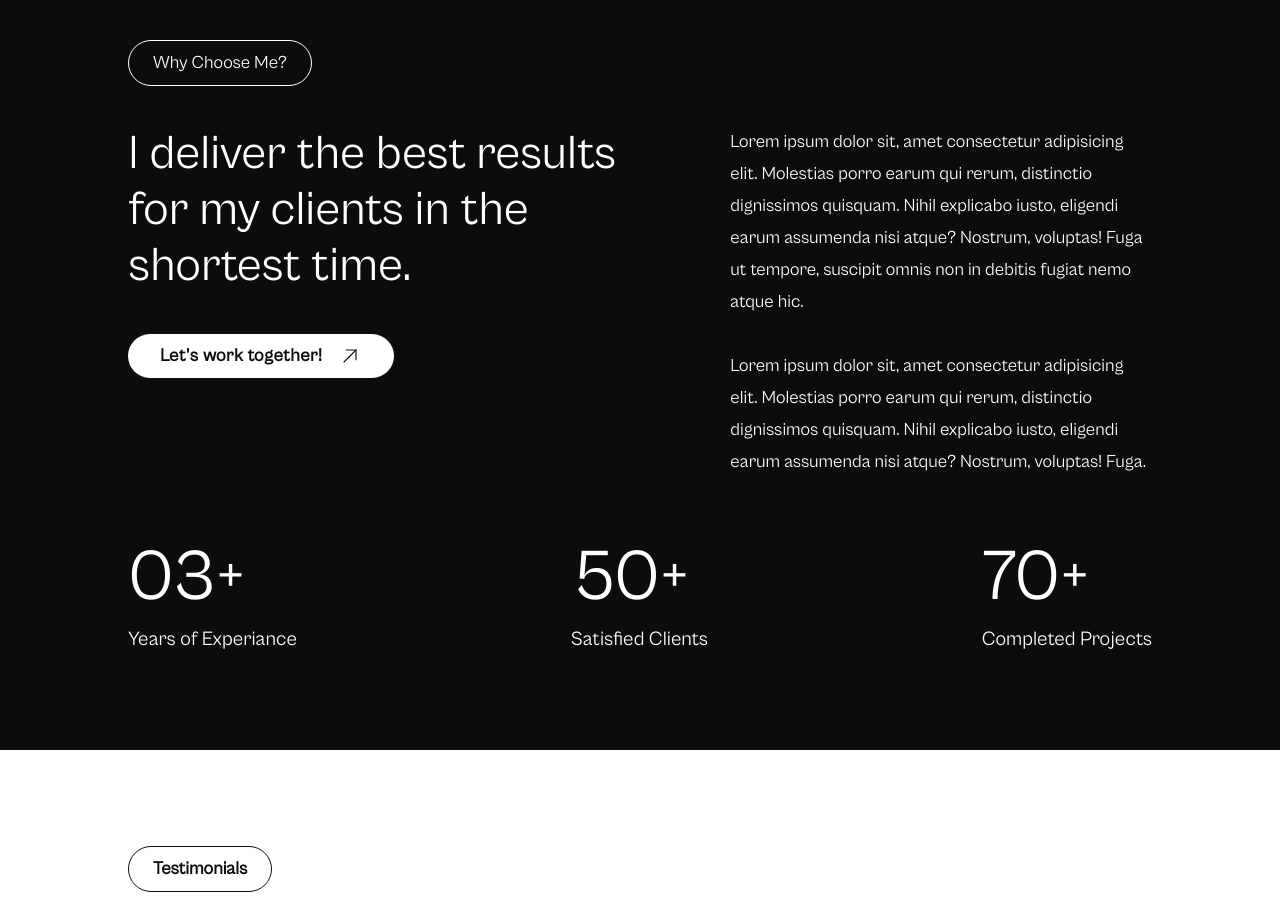
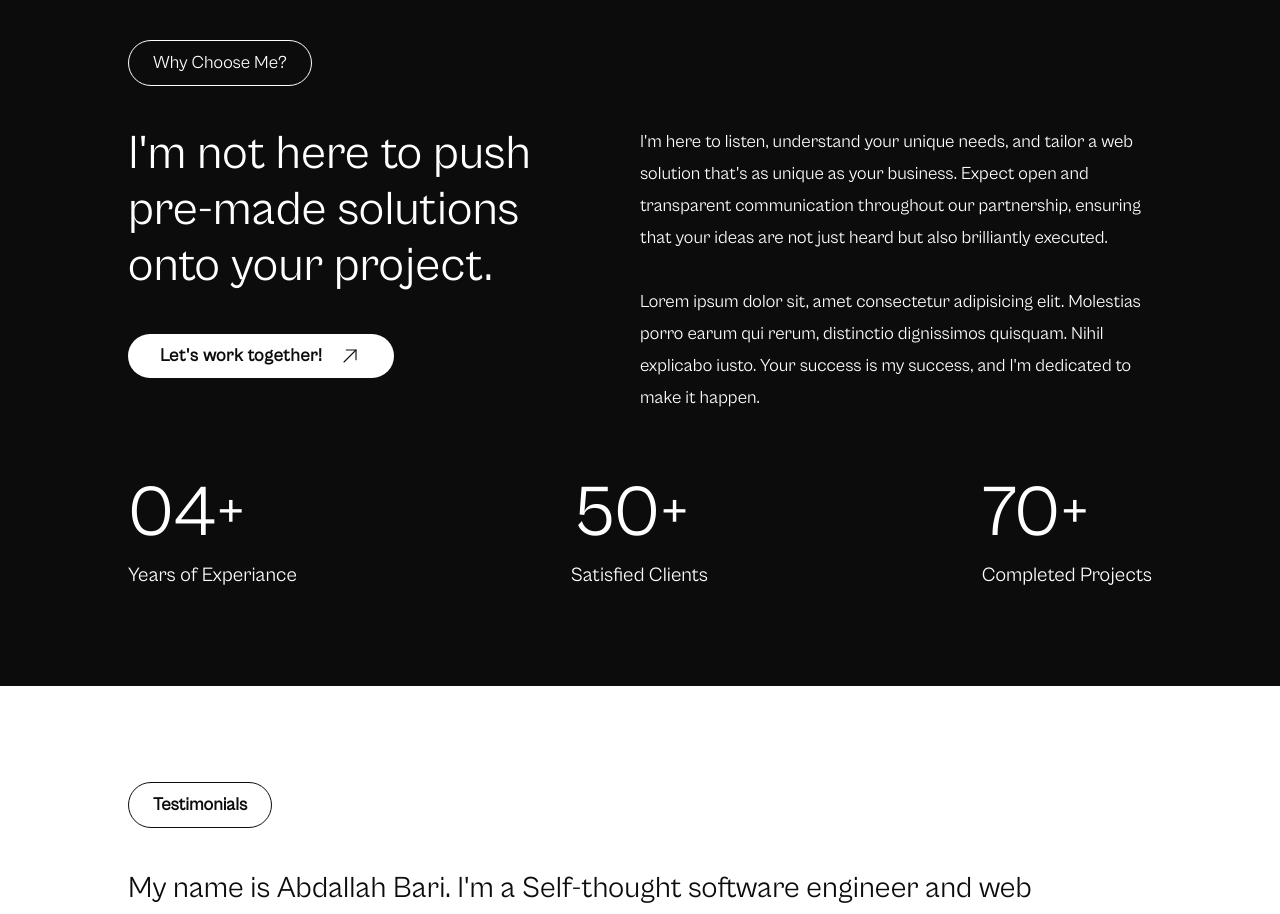
Before and after one commit to Abdallah01win/Portfolio, a Vue app: page / in a window 1280 px wide. Shown: the part 2340-3254 px from the top of the page. Built offline with nearby package versions, Linux system fonts and the light colour scheme.

Commit message:
Initial experiance section copy

```diff
--- a/src/components/ExperianceSection.vue
+++ b/src/components/ExperianceSection.vue
@@ -5,12 +5,14 @@ import ArrowUp from "@/components/icons/ArrowUp.vue";
 <template>
     <section class="bg-myDark-100">
         <div class="xl:max-w-[1024px] 2xl:max-w-[1280px] mx-auto py-24 text-white">
-            <div class="border border-white py-2 px-6 w-fit rounded-full text-lg font-medium mb-10 capitalize">why choose me?
+            <div class="border border-white py-2 px-6 w-fit rounded-full text-lg font-medium mb-10 capitalize">why choose
+                me?
             </div>
-            <div class="grid grid-cols-[1fr,.7fr]">
+            <div class="grid grid-cols-[1fr,1fr]">
                 <div>
-                    <p class="w-[90%] font-primary text-5xl leading-[56px]">I deliver the best results for my clients in the
-                        shortest time.</p>
+                    <p class="w-[90%] font-primary text-5xl leading-[56px]">
+                        I'm not here to push pre-made solutions onto your project.
+                    </p>
 
                     <button
                         class="bg-white text-myDark-100 text-lg mt-10 tracking-wide font-semibold rounded-full py-2 px-8 mr-4 flex items-center gap-x-4 ">
@@ -22,22 +24,22 @@ import ArrowUp from "@/components/icons/ArrowUp.vue";
                 </div>
 
                 <div>
-                    <p class="leading-8 text-lg font-medium mb-8">Lorem ipsum dolor sit, amet consectetur adipisicing elit.
-                        Molestias porro earum qui rerum, distinctio
-                        dignissimos quisquam. Nihil explicabo iusto, eligendi earum assumenda nisi atque? Nostrum, voluptas!
-                        Fuga ut
-                        tempore, suscipit omnis non in debitis fugiat nemo atque hic.</p>
+                    <p class="leading-8 text-lg font-medium mb-8">
+                        I'm here to listen, understand your unique needs, and tailor a web solution that's as unique as your
+                        business. Expect open and transparent communication throughout our partnership, ensuring that your
+                        ideas are not just heard but also brilliantly executed.
+                    </p>
                     <p class="leading-8 text-lg font-medium">Lorem ipsum dolor sit, amet consectetur adipisicing elit.
                         Molestias
                         porro earum qui rerum, distinctio
-                        dignissimos quisquam. Nihil explicabo iusto, eligendi earum assumenda nisi atque? Nostrum, voluptas!
-                        Fuga.
+                        dignissimos quisquam. Nihil explicabo iusto. Your success is my success, and I'm
+                        dedicated to make it happen.
                     </p>
                 </div>
             </div>
             <div class="flex items-center justify-between mt-16">
                 <div>
-                    <div class="text-7xl mb-3 font-medium">03+</div>
+                    <div class="text-7xl mb-3 font-medium">04+</div>
                     <div class="text-xl">Years of Experiance</div>
                 </div>
                 <div>
@@ -50,5 +52,4 @@ import ArrowUp from "@/components/icons/ArrowUp.vue";
                 </div>
             </div>
         </div>
-    </section>
-</template>
+</section></template>
```
